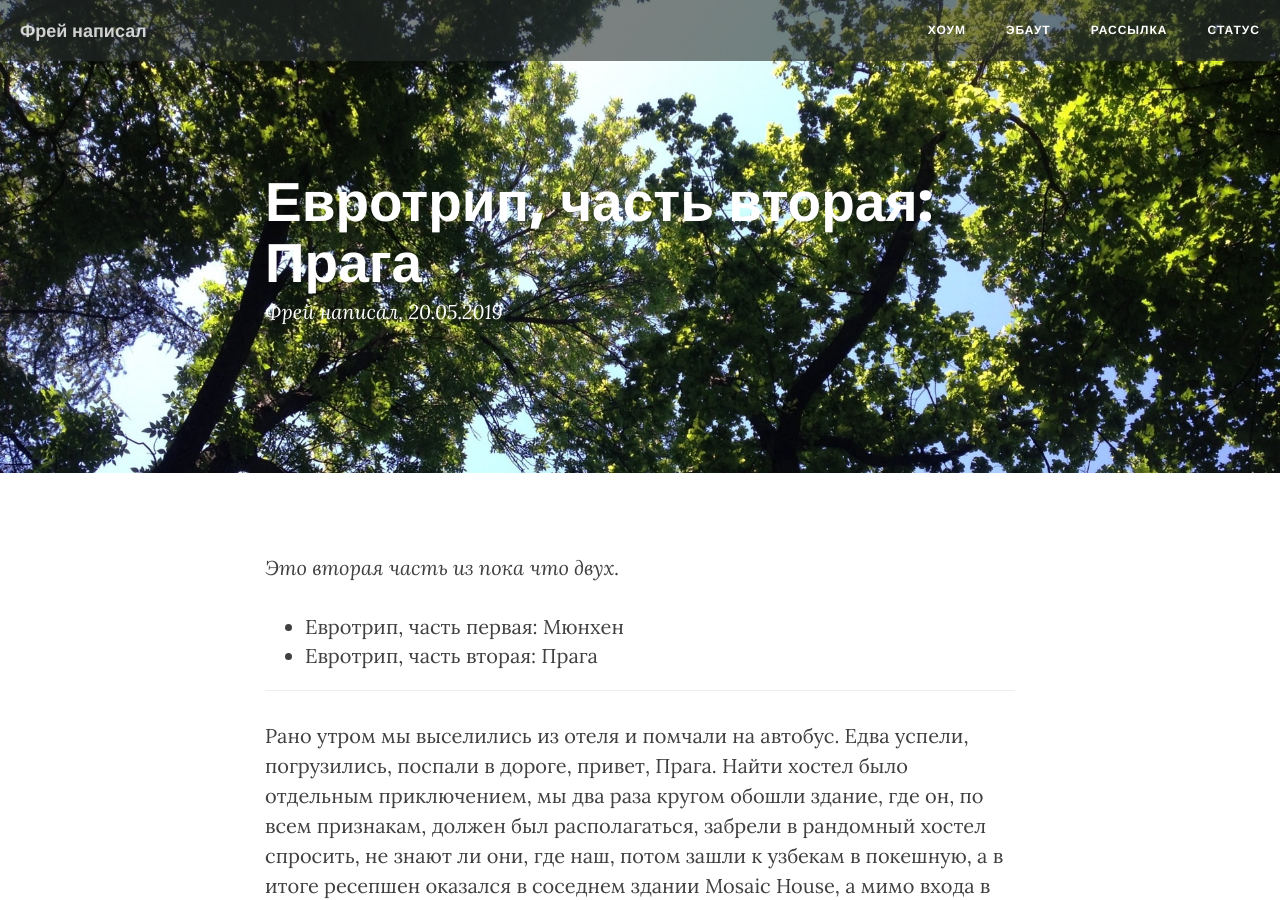
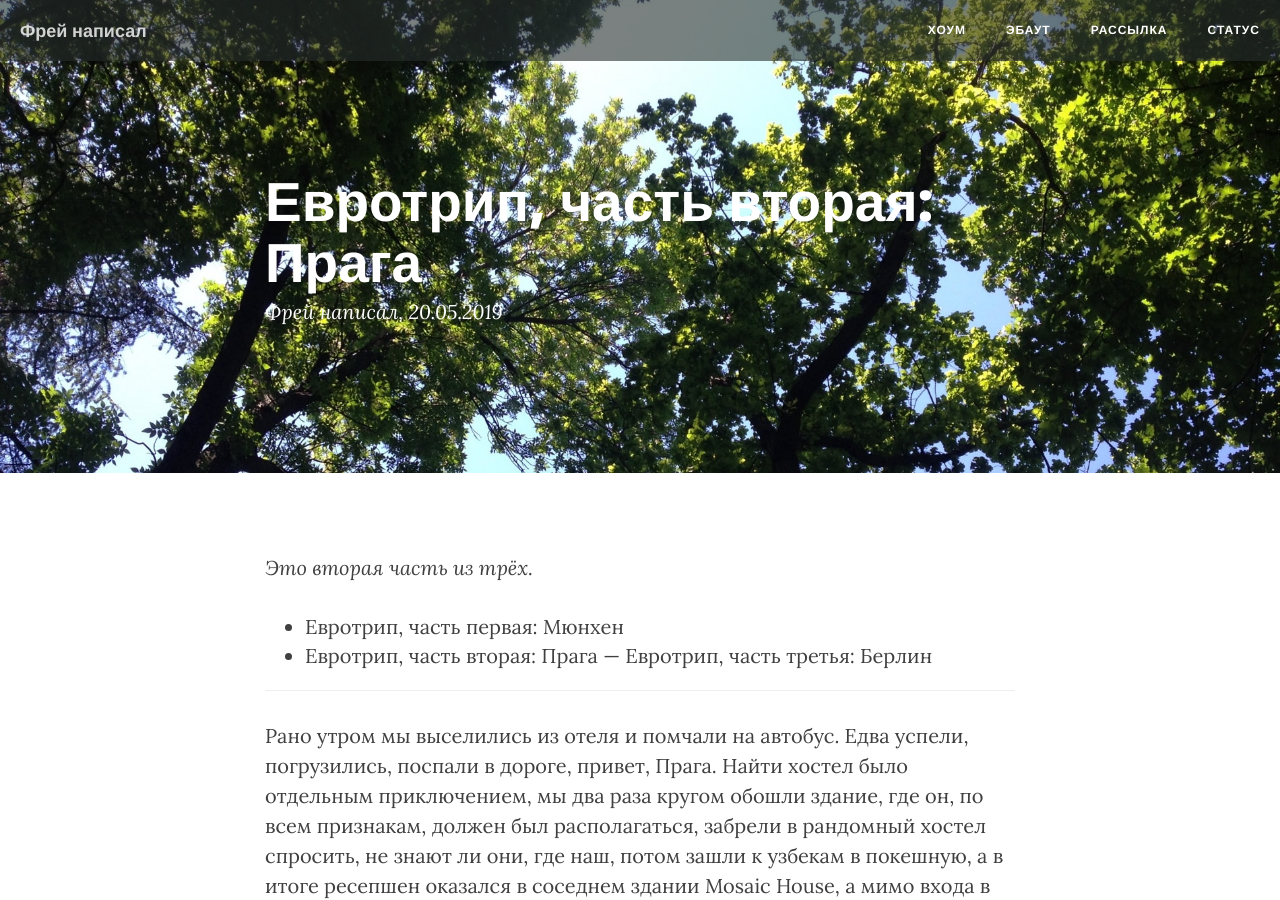
Before and after one commit to Freika/freika.github.io, a Jekyll site: the page built from _posts/2019-05-20-eurotrip-the-first-prague.md, in a window 1280 px wide and 900 px high. Built offline with Jekyll 4.4.1, drawn with Linux system fonts in a browser that asks for light colours; nearby versions of some CDN libraries; comment, search, counter and statistics services are not loaded.

Commit message:
Update 2019-05-20-eurotrip-the-first-prague.md

```diff
--- a/_posts/2019-05-20-eurotrip-the-first-prague.md
+++ b/_posts/2019-05-20-eurotrip-the-first-prague.md
@@ -4,10 +4,11 @@ title: "Евротрип, часть вторая: Прага"
 description: "Павлины, карпы, русские туристы и соборы."
 ---
 
-_Это вторая часть из пока что двух._
+_Это вторая часть из трёх._
 
 - [Евротрип, часть первая: Мюнхен](https://frey.su/eurotrip-the-first-munich/)
 - Евротрип, часть вторая: Прага
+— [Евротрип, часть третья: Берлин](https://frey.su/eurotrip-the-first-berlin/)
 
 ***
 
```
